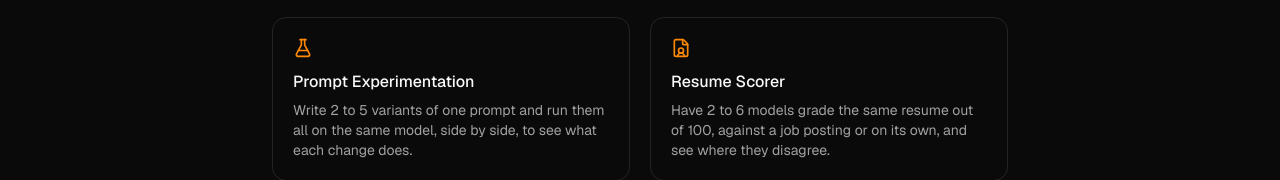
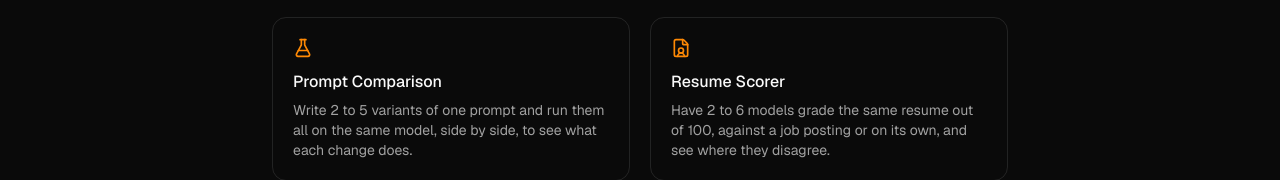
Before and after one commit to romhenri/prompt-trace, a Next.js app: page / in a window 1280 px wide. Shown: the part 473-653 px from the top of the page. Built offline with nearby package versions, Linux system fonts and the light colour scheme.

Commit message:
Rename the prompt experimentation to prompt comparison

```diff
--- a/app/page.tsx
+++ b/app/page.tsx
@@ -35,7 +35,7 @@ const TOOLS = [
   {
     href: "/experiment",
     icon: FlaskConical,
-    title: "Prompt Experimentation",
+    title: "Prompt Comparison",
     body: "Write 2 to 5 variants of one prompt and run them all on the same model, side by side, to see what each change does.",
   },
   {
```
